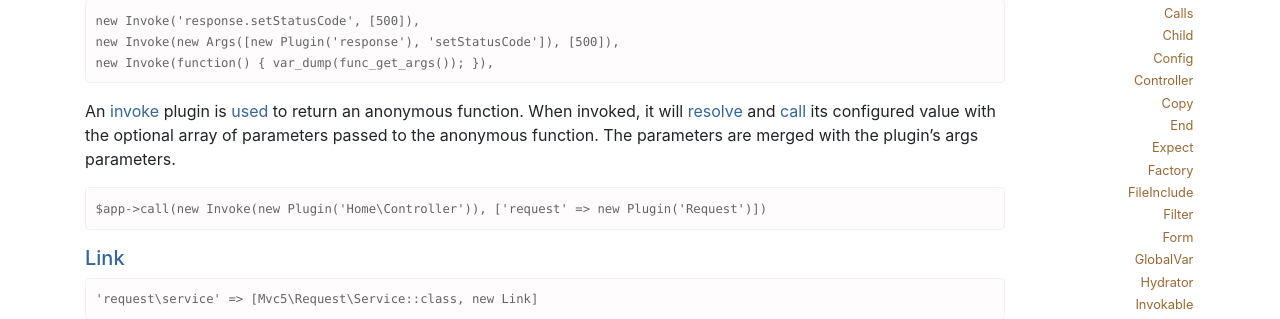
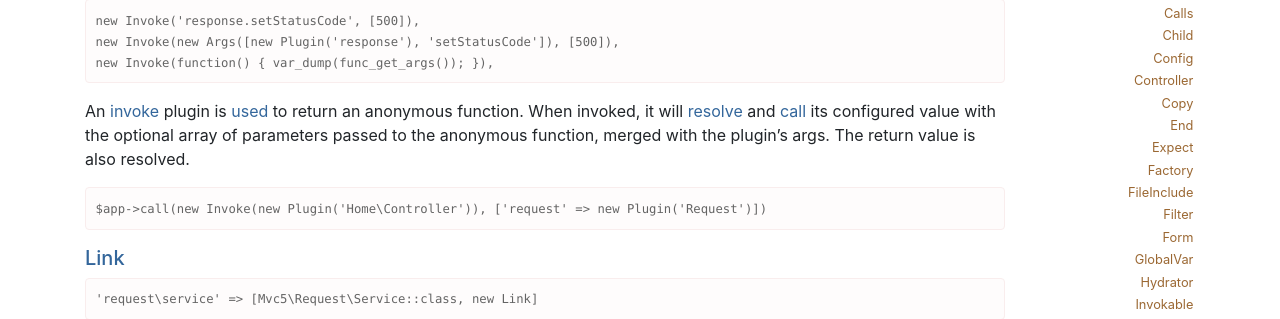
Before and after one commit to mvc5/mvc5.github.io, a Jekyll site: the page built from plugins/index.md, in a window 1280 px wide and 900 px high, scrolled down 3896 px. Shown: the part 159-478 px from the top of the window. Built offline with Jekyll 4.4.1, drawn with Linux system fonts in a browser that asks for light colours; nearby versions of some CDN libraries.

Commit message:
resolve invoke plugin

````diff
--- a/plugins/index.md
+++ b/plugins/index.md
@@ -142,7 +142,7 @@ new Invoke('response.setStatusCode', [500]),
 new Invoke(new Args([new Plugin('response'), 'setStatusCode']), [500]),
 new Invoke(function() { var_dump(func_get_args()); }),
 ```
-An [invoke](https://github.com/mvc5/mvc5/blob/master/src/Plugin/Invoke.php) plugin is [used](https://github.com/mvc5/mvc5/blob/master/src/Resolver/Resolver.php#L237) to return an anonymous function. When invoked, it will [resolve](https://github.com/mvc5/mvc5/blob/master/src/Resolver/Resolver.php#L477) and [call](https://github.com/mvc5/mvc5/blob/master/src/Resolver/Service.php#L22) its configured value with the optional array of parameters passed to the anonymous function. The parameters are merged with the plugin's args parameters.
+An [invoke](https://github.com/mvc5/mvc5/blob/master/src/Plugin/Invoke.php) plugin is [used](https://github.com/mvc5/mvc5/blob/master/src/Resolver/Resolver.php#L237) to return an anonymous function. When invoked, it will [resolve](https://github.com/mvc5/mvc5/blob/master/src/Resolver/Resolver.php#L477) and [call](https://github.com/mvc5/mvc5/blob/master/src/Resolver/Service.php#L22) its configured value with the optional array of parameters passed to the anonymous function, merged with the plugin's args. The return value is also resolved.
 ```php
 $app->call(new Invoke(new Plugin('Home\Controller')), ['request' => new Plugin('Request')])
 ```
````
